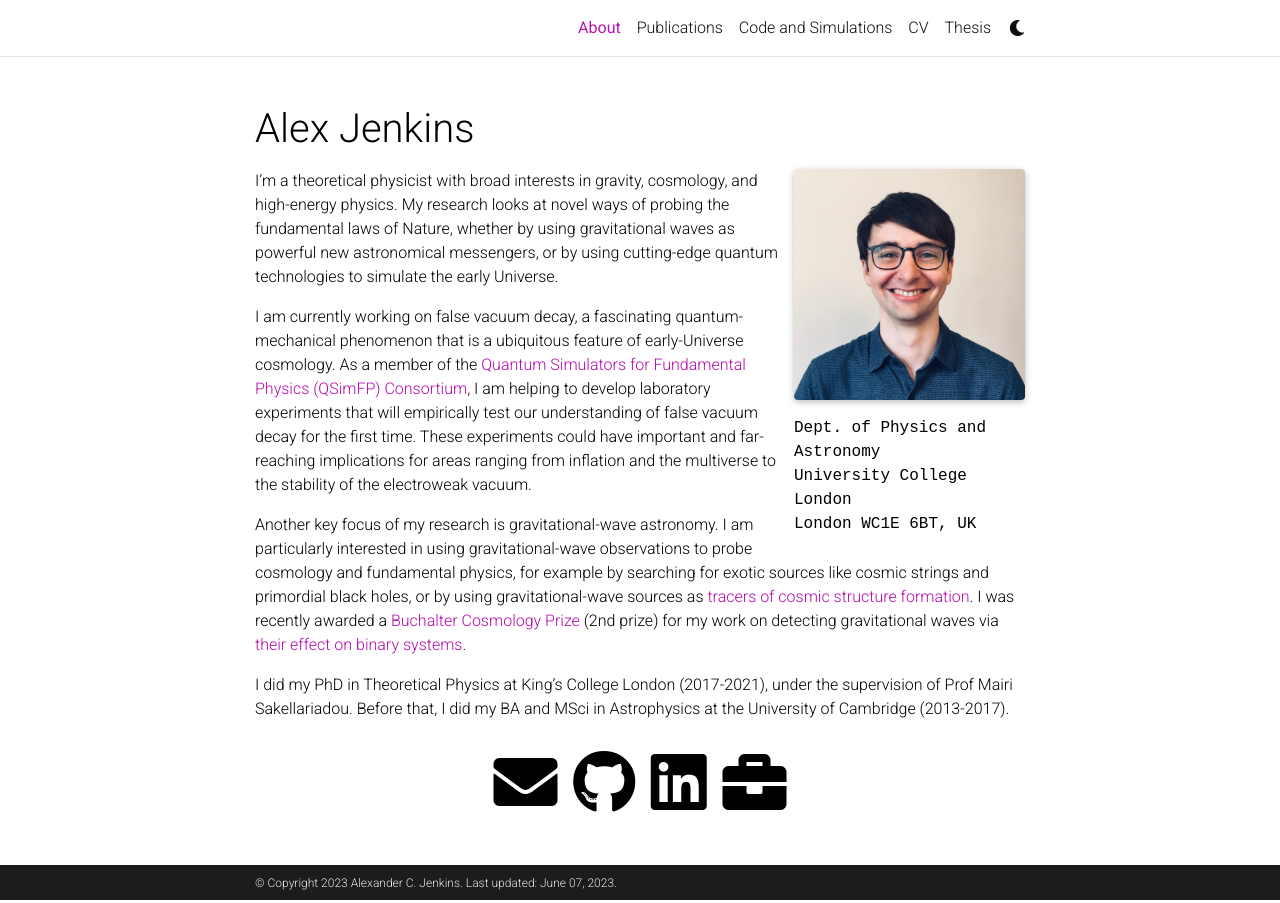
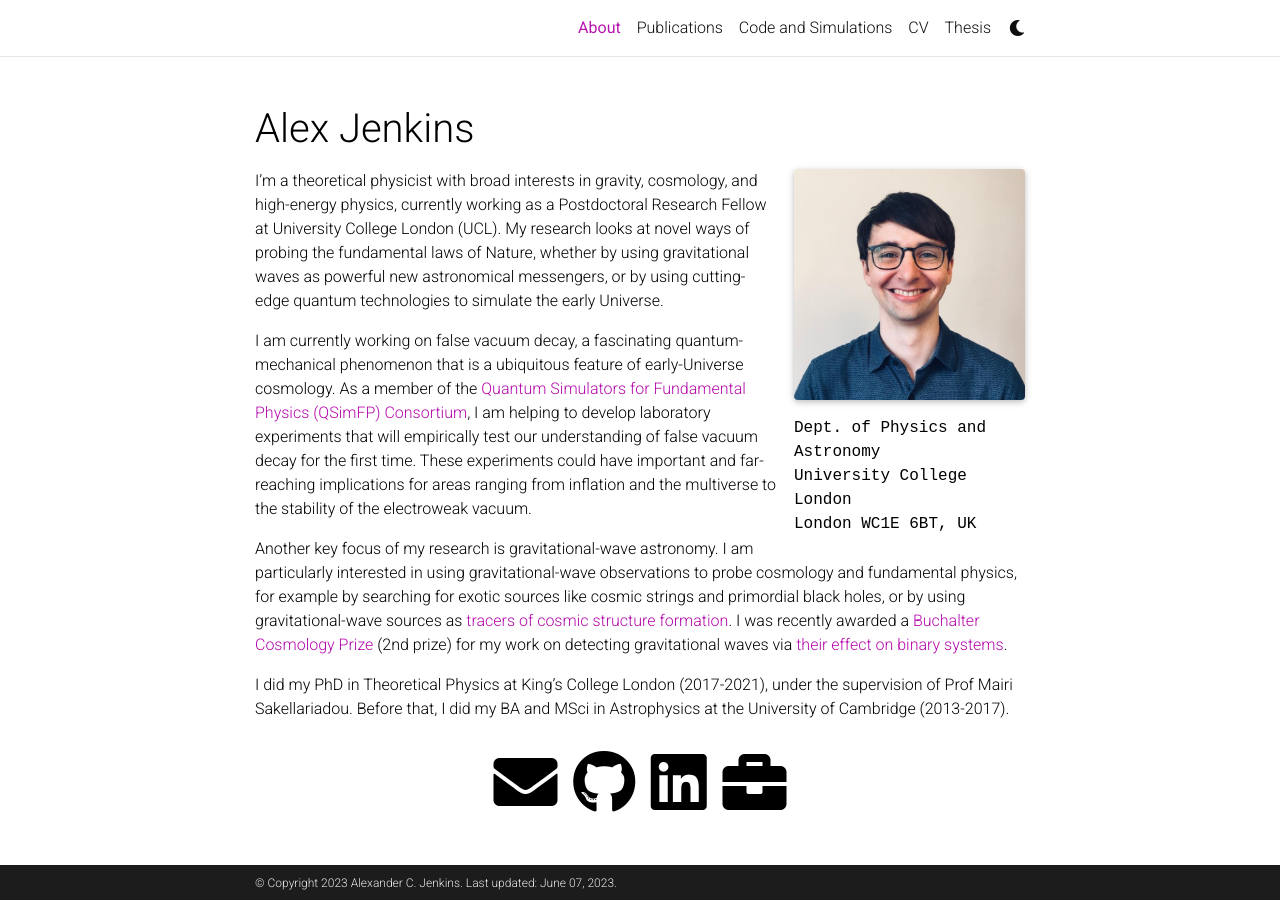
Before and after one commit to alex-c-jenkins/alex-c-jenkins.github.io, a Jekyll site: the page built from _pages/about.md, in a window 1280 px wide. Built offline with Jekyll 4.4.1, drawn with Linux system fonts in a browser that asks for light colours; full-size pictures stand in for the smaller copies a plugin makes; comment, search, counter and statistics services are not loaded; a style sheet for code colours, icons or effects is not loaded.

Commit message:
Update about.md

```diff
--- a/_pages/about.md
+++ b/_pages/about.md
@@ -19,7 +19,7 @@ selected_papers: false # includes a list of papers marked as "selected={true}"
 social: true  # includes social icons at the bottom of the page
 ---
 
-I'm a theoretical physicist with broad interests in gravity, cosmology, and high-energy physics. My research looks at novel ways of probing the fundamental laws of Nature, whether by using gravitational waves as powerful new astronomical messengers, or by using cutting-edge quantum technologies to simulate the early Universe.
+I'm a theoretical physicist with broad interests in gravity, cosmology, and high-energy physics, currently working as a Postdoctoral Research Fellow at University College London (UCL). My research looks at novel ways of probing the fundamental laws of Nature, whether by using gravitational waves as powerful new astronomical messengers, or by using cutting-edge quantum technologies to simulate the early Universe.
 
 I am currently working on false vacuum decay, a fascinating quantum-mechanical phenomenon that is a ubiquitous feature of early-Universe cosmology. As a member of the [Quantum Simulators for Fundamental Physics (QSimFP) Consortium](https://qsimfp.org/), I am helping to develop laboratory experiments that will empirically test our understanding of false vacuum decay for the first time. These experiments could have important and far-reaching implications for areas ranging from inflation and the multiverse to the stability of the electroweak vacuum.
 
```
